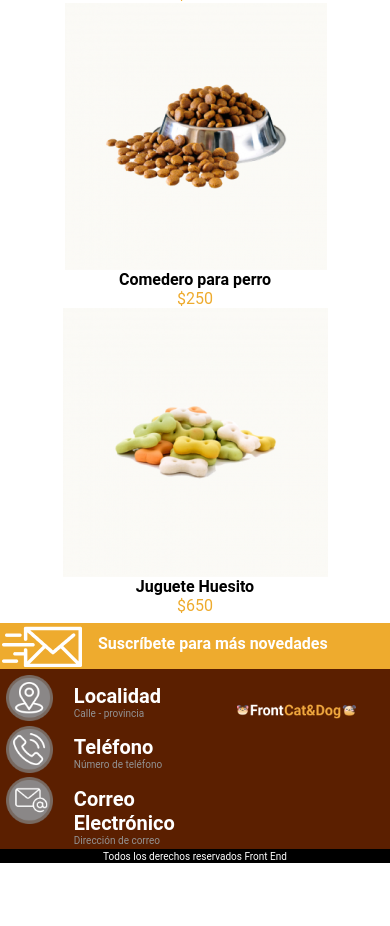
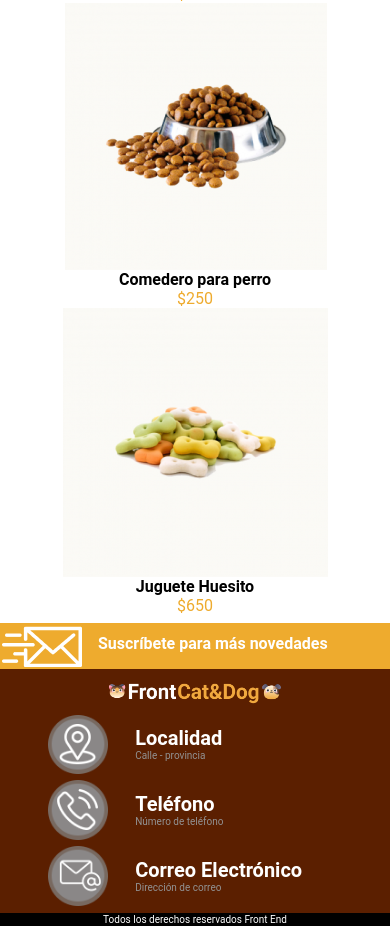
Before and after one commit to MariaPaulaaaa/PetShop3, a plain HTML site: page index.html in a window 390 px wide. Shown: the part 1394-2320 px from the top of the page. Before the commit the page ends 2257 px from the top, so only its background shows below. Drawn offline with Linux system fonts and the light colour scheme.

Commit message:
Finished

```diff
--- a/css/style.css
+++ b/css/style.css
@@ -285,4 +285,20 @@ footer{
         width: 100vw;
         height: 100vh;
     }
+
+    .FooterCafe{
+        flex-direction: column-reverse;
+    }
+
+    .CatDogFinal{
+        margin-top: 2%;
+        margin-bottom: 2%;
+        margin-left: 27vw;
+        width: 45%;
+    }
+
+    .footmenu{
+        flex-grow: 0.7;
+        align-self: center;
+    }
 }
```
Also changed, not shown: index.html (+1 -0 lines).
